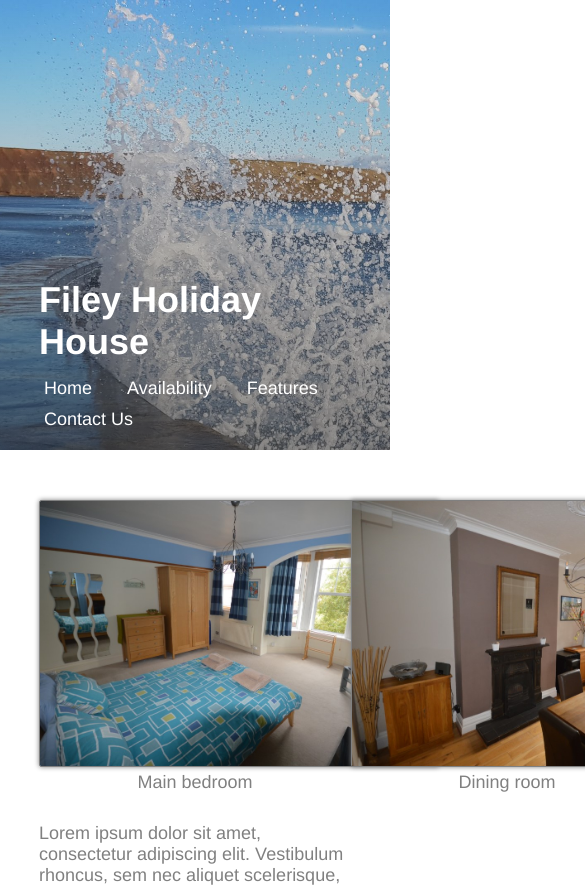
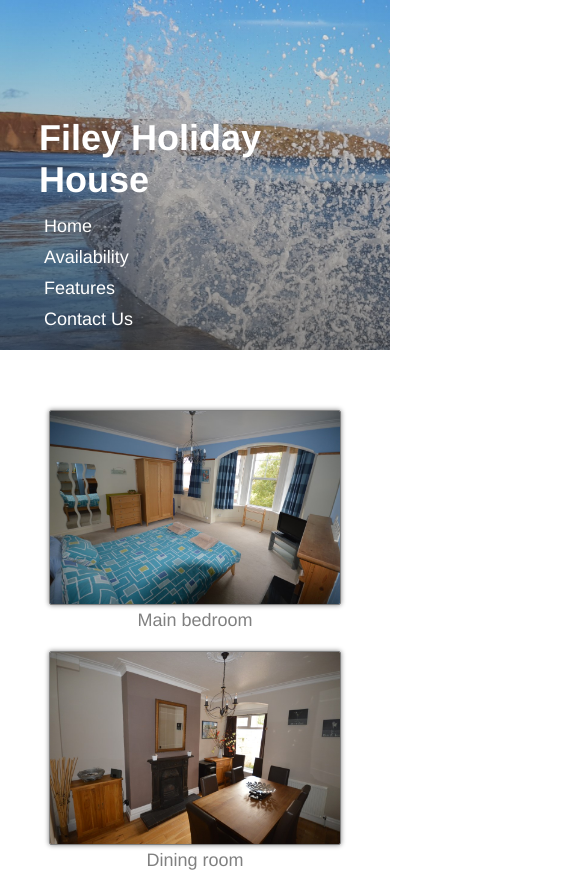
Before and after one commit to tomowen02/FileyHolidayHouse, a plain HTML site: page index.html in a window 390 px wide. Shown: the top 885 px of the page, 585 px wide, since content can reach past the window. Drawn offline with Linux system fonts and the light colour scheme.

Commit message:
Mobile friendly media queries
- The features gallery now automatically wraps to a new line
- Header gets shorter
- Menu items get displayed vertically

```diff
--- a/styles.css
+++ b/styles.css
@@ -89,13 +89,14 @@ section {
 }
 
 .features {
+    justify-content: center;
     display: flex;
     flex-direction: row;
+    flex-wrap: wrap;
 }
 
 .features figure {
-    margin: auto;
-    width: 100%;
+    margin: 10px;
     text-align: center;
 }
 
@@ -127,3 +128,23 @@ footer {
 
     position: absolute;
 }
+
+@media screen and (max-width: 1070px) {
+    .features figure img {
+        width: 300px;
+    }
+}
+
+@media screen and (max-width: 550px) {
+    header {
+        height: 350px;
+    }
+
+    .features figure img {
+        width: 100%;
+    }
+
+    nav li {
+        display: block;
+    }
+}
```
